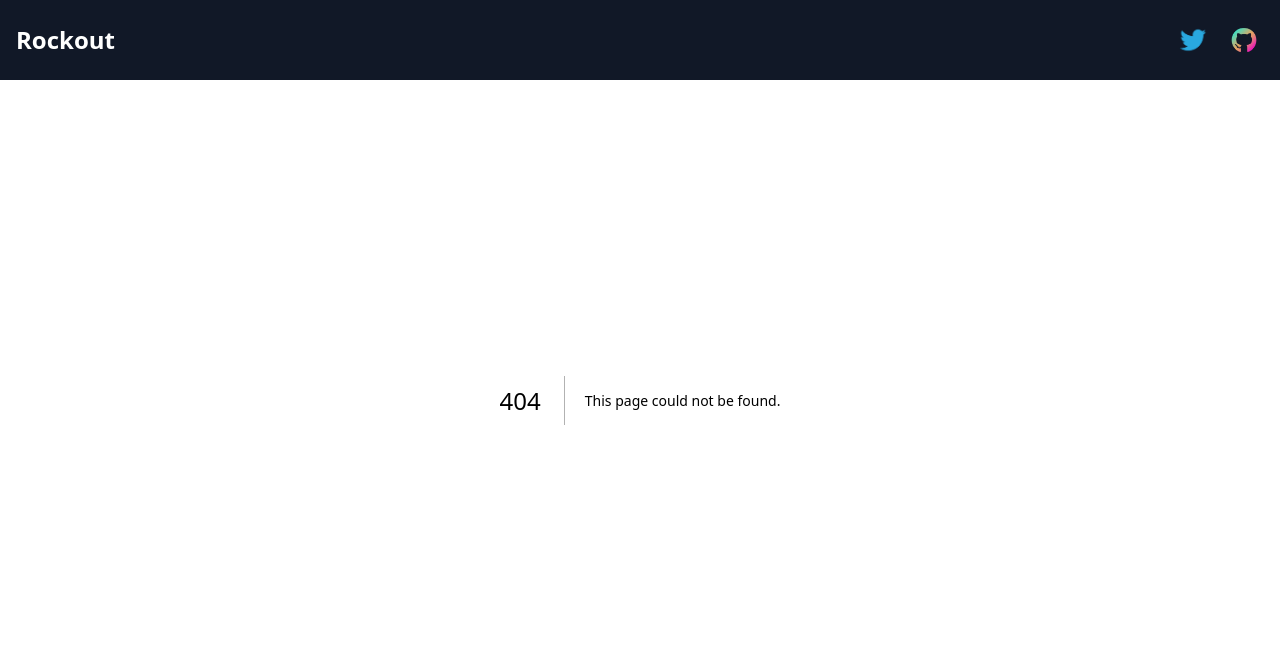
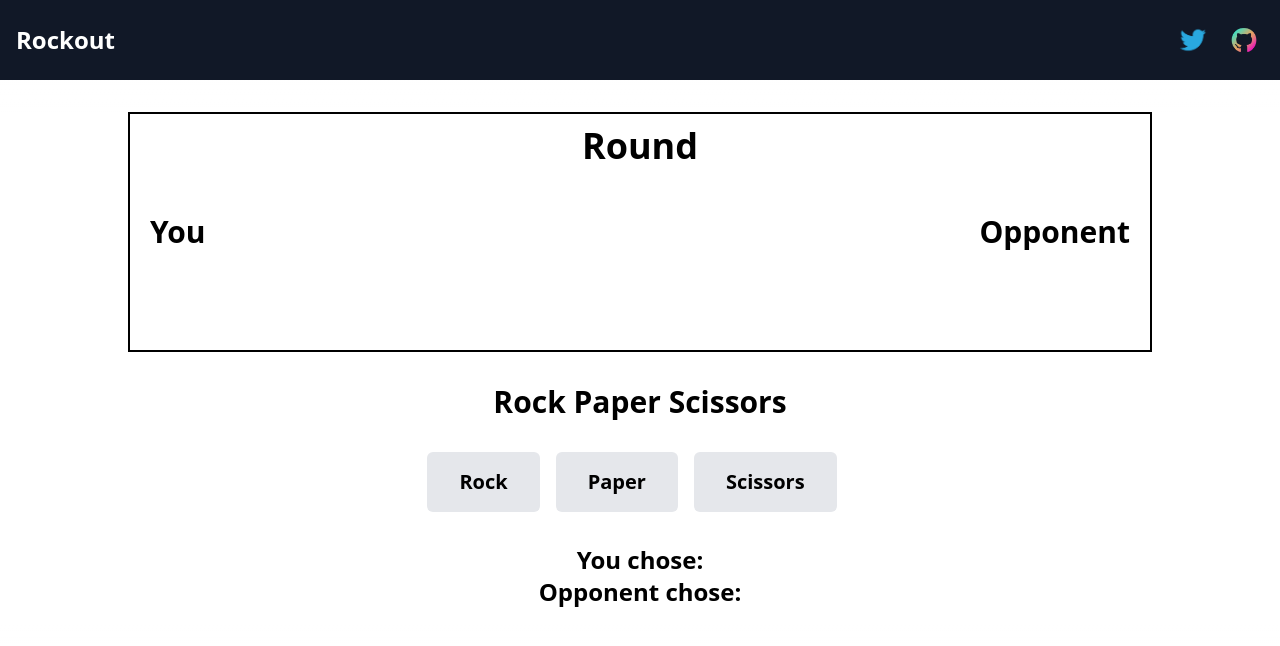
Before and after one commit to pushkaraj2007/Rockout, a Next.js app: page /multiplayer in a window 1280 px wide. Before the commit this address had no page. Shown: the top 646 px of the page. Built offline with nearby package versions, Linux system fonts and the light colour scheme; no server answers.

Commit message:
Add multiPlayer functionality

```diff
--- /dev/null
+++ b/components/multiGame.js
@@ -0,0 +1,113 @@
+import React, { useState, useEffect } from "react";
+import io from "socket.io-client";
+let socket;
+
+const multiGame = () => {
+
+    const [playerChoice, setPlayerChoice] = useState(null)
+    const [opponentChoice, setOpponentChoice] = useState(null)
+    const [numPlayersReady, setNumPlayersReady] = useState(0);
+
+    useEffect(() => {
+        socketInitializer();
+        return () => {
+            if (socket) {
+                socket.disconnect();
+                socket.destroy();
+            }
+        };
+    }, []);
+
+
+    const socketInitializer = async () => {
+        await fetch('/api/socket')
+        socket = io()
+
+        socket.on('connect', () => {
+            console.log('connected')
+            console.log(socket.id)
+        })
+
+        socket.on('update-choices', (choice1, choice2, id) => {
+            console.log(choice1)
+            console.log(choice2)
+            if (id !== socket.id) {
+                setOpponentChoice(choice2);
+            }
+            else {
+                setOpponentChoice(choice1)
+            }
+        })
+
+    }
+
+    // useEffect(()=>{
+    //     if(opponentChoice !== null && winner !== null){
+    //         // To reset the opponent and winner once player has selected choice
+    //         opponentChoice == null
+    //         winner == null
+    //     }
+
+    // }, [playerChoice])
+
+    const handleplayerChoice = (choice) => {
+        console.log('called')
+        setPlayerChoice(choice);
+        socket.emit("player-choice", choice, socket.id);
+        setNumPlayersReady(numPlayersReady + 1);
+    };
+
+    return (
+        <>
+
+            <div className="flex justify-center mt-28">
+                <div className="border-2 border-black border-solid h-60 w-[80%] flex flex-col">
+                    <div id="container">
+                        <div className="flex justify-center mt-3">
+                            <h1 className="font-bold text-4xl">Round {}</h1>
+                        </div>
+                        <div className="flex justify-between items-center w-[100%] mt-4">
+                            <div className="ml-5">
+                                <p className="font-bold text-3xl">You</p>
+                                <div className="flex justify-center">
+                                    <p className="mt-3 font-bold text-green-600 text-5xl">{}</p>
+                                </div>
+                            </div>
+                            <div className="mr-5">
+                                <p className="font-bold text-3xl">Opponent</p>
+                                <div className="flex justify-center">
+                                    <p className="mt-3 font-bold text-green-600 text-5xl">{}</p>
+                                </div>
+                            </div>
+                        </div>
+                    </div>
+                    <div id="finalResultDiv" className="h-[100%] w-[100%] hidden justify-center items-center">
+                        <h1 id="finalResultText" className="text-4xl">Initial</h1>
+                    </div>
+                </div>
+            </div>
+
+            <div className="flex flex-col items-center justify-center mt-8">
+                <h1 className="text-3xl font-bold mb-8">Rock Paper Scissors</h1>
+                <div className="flex">
+                    <button className="bg-gray-200 hover:bg-gray-300 text-xl font-bold py-4 px-8 rounded-md mr-4" onClick={() => handleplayerChoice('rock')}>
+                        Rock
+                    </button>
+                    <button className="bg-gray-200 hover:bg-gray-300 text-xl font-bold py-4 px-8 rounded-md mr-4" onClick={() => handleplayerChoice('paper')}>
+                        Paper
+                    </button>
+                    <button className="bg-gray-200 hover:bg-gray-300 text-xl font-bold py-4 px-8 rounded-md mr-4" onClick={() => handleplayerChoice('scissors')}>
+                        Scissors
+                    </button>
+                </div>
+                <div className="flex flex-col items-center mt-8">
+                    <p className="text-2xl font-bold">You chose: {playerChoice}</p>
+                    <p className="text-2xl font-bold">Opponent chose: {opponentChoice}</p>
+                    <p className="text-3xl font-bold mt-4">{}</p>
+                </div>
+            </div>
+        </>
+    )
+}
+
+export default multiGame
--- a/package.json
+++ b/package.json
@@ -13,6 +13,7 @@
     "react": "18.2.0",
     "react-dom": "18.2.0",
     "socket.io": "^4.6.1",
+    "socket.io-client": "^4.6.1",
     "sweetalert2": "^11.7.3"
   },
   "devDependencies": {
--- /dev/null
+++ b/pages/api/socket.js
@@ -0,0 +1,31 @@
+import { Server } from 'socket.io'
+
+let playerChoices = {};
+
+const SocketHandler = (req, res) => {
+  if (res.socket.server.io) {
+    console.log('Socket is already running')
+  } else {
+    console.log('Socket is initializing')
+    const io = new Server(res.socket.server)
+    res.socket.server.io = io
+
+    io.on('connection', (socket) => {
+      socket.on('player-choice', (choice, id) => {
+        playerChoices[id] = choice;
+        const numPlayers = Object.keys(playerChoices).length;
+        if (numPlayers === 2) {
+          const player1 = Object.keys(playerChoices)[0];
+          const player2 = Object.keys(playerChoices)[1];
+          const choice1 = playerChoices[player1];
+          const choice2 = playerChoices[player2];
+          io.to(player1).to(player2).emit('update-choices', choice1, choice2, id);
+          playerChoices = {};
+        }
+      })
+    })
+  }
+  res.end()
+}
+
+export default SocketHandler
--- /dev/null
+++ b/pages/multiplayer.js
@@ -0,0 +1,22 @@
+import MultiGame from '../components/multiGame'
+import Head from 'next/head'
+
+const SinglePlayer = () => {
+  return (
+    <>
+      <Head>
+        <title>Rockout</title>
+        <meta name="description" content="Generated by create next app" />
+        <meta name="viewport" content="width=device-width, initial-scale=1" />
+        <link rel="icon" href="/favicon.ico" />
+      </Head>
+      <main>
+        <div className='bg-white text-black'>
+          <MultiGame />
+        </div>
+      </main>
+    </>
+  )
+}
+
+export default SinglePlayer
```
Also changed, not shown: 1 other file (tests, documents, lock files or other folders).
